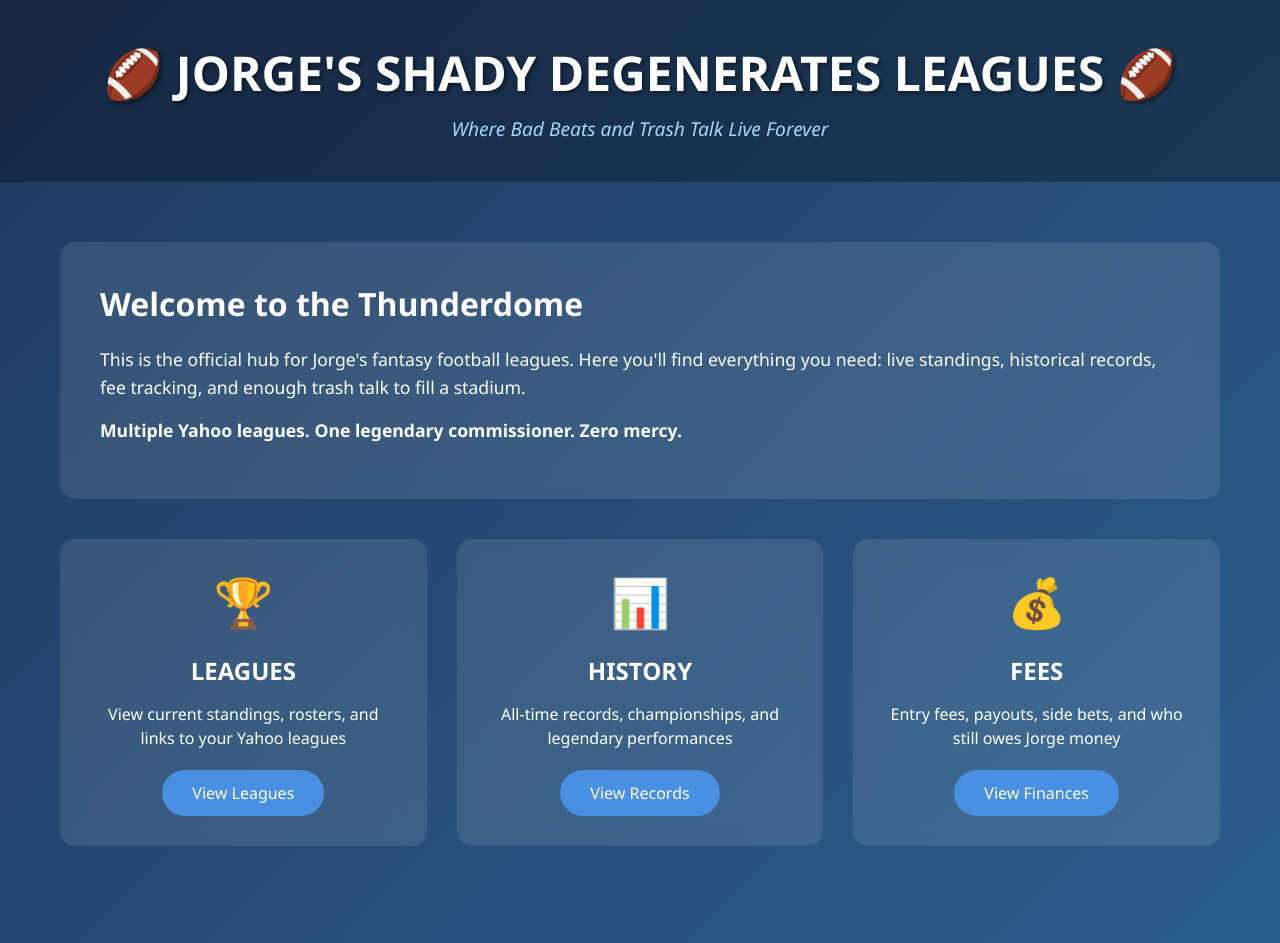
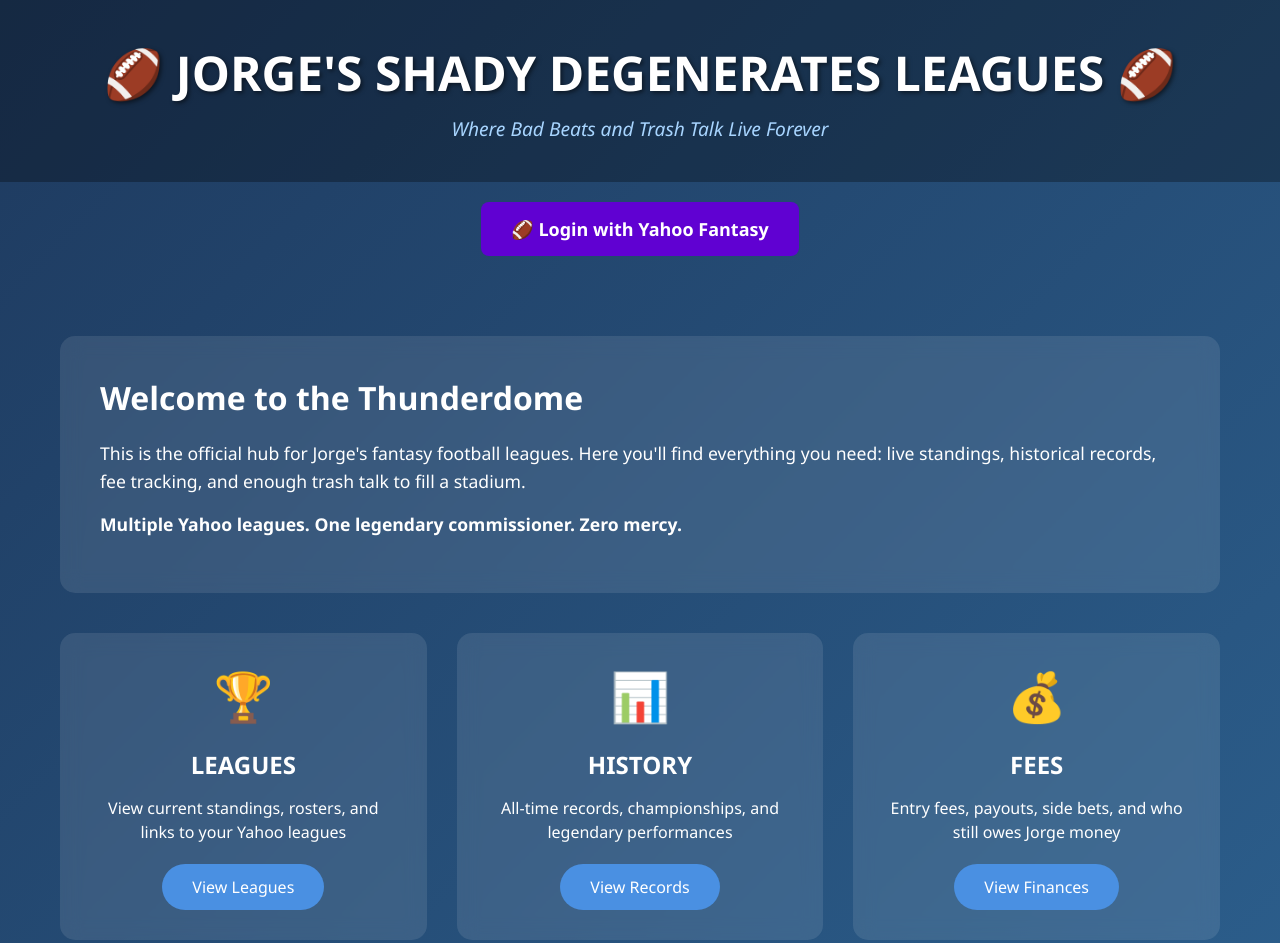
Before and after one commit to jorgem31/fantasy-football-leagues, a website: page public/index.html in a window 1280 px wide. Shown: the top 943 px of the page. Drawn offline with Linux system fonts and the light colour scheme.

Commit message:
Add Yahoo login button to header

```diff
--- a/public/index.html
+++ b/public/index.html
@@ -110,6 +110,10 @@
         <p class="tagline">Where Bad Beats and Trash Talk Live Forever</p>
     </header>
 
+        <div style="text-align: center; margin: 20px 0;">
+        <a href="/.netlify/functions/yahoo-auth" class="btn" style="display: inline-block; padding: 15px 30px; background: #6001D2; color: white; text-decoration: none; border-radius: 8px; font-size: 18px; font-weight: bold; transition: background 0.3s ease;">🏈 Login with Yahoo Fantasy</a>
+    </div>
+
     <div class="container">
         <div class="welcome-section">
             <h2>Welcome to the Thunderdome</h2>
```
